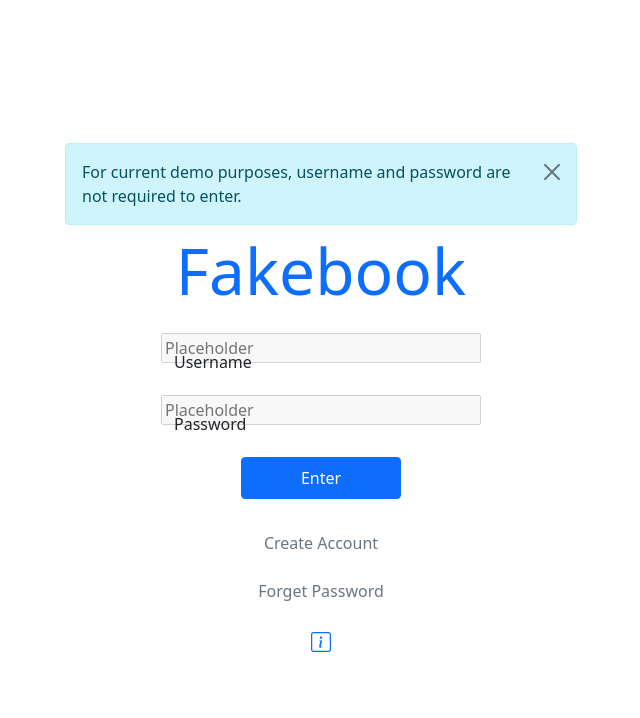
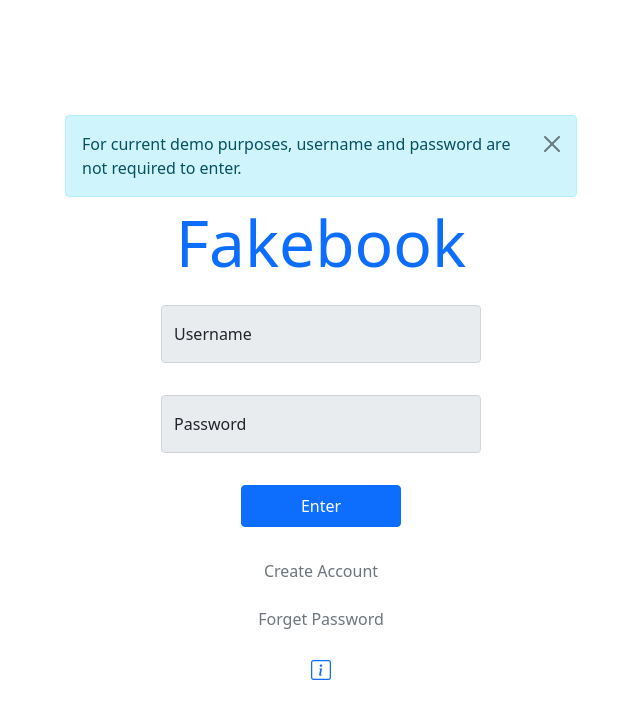
Before and after one commit to amyyeung17/fbmockup, a Vue app: page /welcome in a window 1280 px wide. Shown: the top 718 px of the page, without its empty margins (319-959 px from the left). Built offline with nearby package versions, Linux system fonts and the light colour scheme.

Commit message:
Base_URL

```diff
--- a/src/components/post/Post.vue
+++ b/src/components/post/Post.vue
@@ -120,6 +120,13 @@ function updateContentText(pid) {
     editPost.value = postStore.getPost(pid).content;
   }
 }
+
+function getReplyLabel(user) {
+  if (currentStore.windowWidth < 900) {
+    return user.split(' ')[0]
+  }
+  return user
+}
 </script>
 
 <template>
@@ -233,22 +240,20 @@ function updateContentText(pid) {
         >
           <template #replyLabel>
             <label :for="'reply' + p.pid" id="reply-label">
-              {{ currentStore.currentUser + ":" }}
+              {{ getReplyLabel(currentStore.currentUser) + ":" }}
             </label>
           </template>
           <template #replyButton>
             <button
-              class="btn btn-primary m-1 px-2"
+              class="btn btn-primary mx-3 my-1 px-2"
               @click="enterReply(p.pid)"
               data-bs-toggle="collapse"
               :data-bs-target="'#collapseinput' + p.pid"
               :aria-controls="'collapseinput' + p.pid"
             >
               <OptionsLabel
-                :condition="!currentStore.getWindow"
                 :icon-class="replyClass"
               >
-                reply
               </OptionsLabel>
             </button>
           </template>
@@ -288,6 +293,7 @@ function updateContentText(pid) {
 @media only screen and (max-width: 991px) {
   #reply-label {
     font-size: 0.9rem;
+    min-width: 5rem;
   }
 }
 </style>
--- a/src/components/reusable/CustomInput.vue
+++ b/src/components/reusable/CustomInput.vue
@@ -6,7 +6,7 @@ defineProps({
   formClass: {
     type: [String, Array],
     default: () => {
-      ["input-group", "w-75", "m-2"];
+      return ["input-group", "w-75", "m-2"];
     },
   },
   inputType: {
@@ -20,7 +20,7 @@ defineProps({
   inputClass: {
     type: [String, Array],
     default: () => {
-      ["form-control", "w-75"];
+      return ["form-control", "w-75"];
     },
   },
   placeholderText: {
@@ -42,6 +42,7 @@ defineProps({
   },
 });
 const emit = defineEmits(["update:modelValue", "send-event"]);
+
 </script>
 
 <template>
--- a/src/router/index.js
+++ b/src/router/index.js
@@ -3,6 +3,7 @@ import HomeView from "../views/HomeView.vue";
 
 const router = createRouter({
   history: createWebHistory(import.meta.env.BASE_URL),
+  base: '/welcome/',
   routes: [
     {
       path: "/",
--- a/vite.config.js
+++ b/vite.config.js
@@ -27,5 +27,5 @@ export default defineConfig({
         }
       ]
     }
-  }
+  },
 });
```
